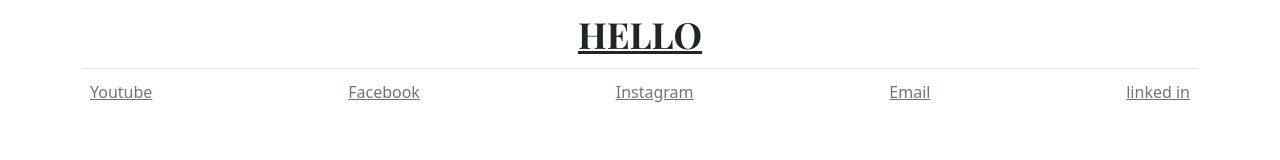
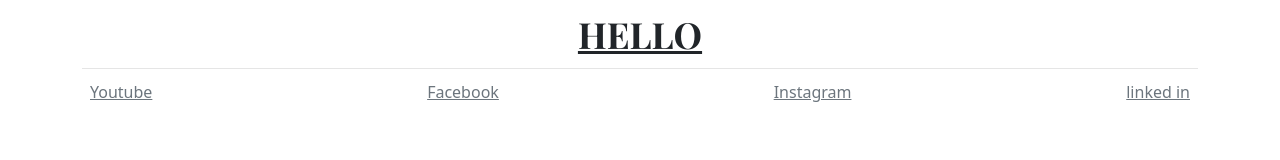
Before and after one commit to stabgoblin/becool, a plain HTML site: page index.html in a window 1280 px wide. Drawn offline with nearby package versions, Linux system fonts and the light colour scheme.

Commit message:
removed email

```diff
--- a/index.html
+++ b/index.html
@@ -90,7 +90,6 @@
       <a class="p-2 link-secondary" href="https://www.youtube.com/@amrit4726" target="_blank">Youtube</a>
       <a class="p-2 link-secondary" href="https://facebook.com/100054971272947" target="_blank">Facebook</a>
       <a class="p-2 link-secondary" href="https://instagram.com/stabgoblin?igshid=ZDdkNTZiNTM=" target="_blank">Instagram</a>
-      <a class="p-2 link-secondary" href="https://mail.google.com/mail/u/pushoffgolem" target="_blank">Email</a>
       <a class="p-2 link-secondary" href="https://linkedin.com/in/amrit-mahato-ab452b243">linked in</a>
     </nav>
   </div>
```
